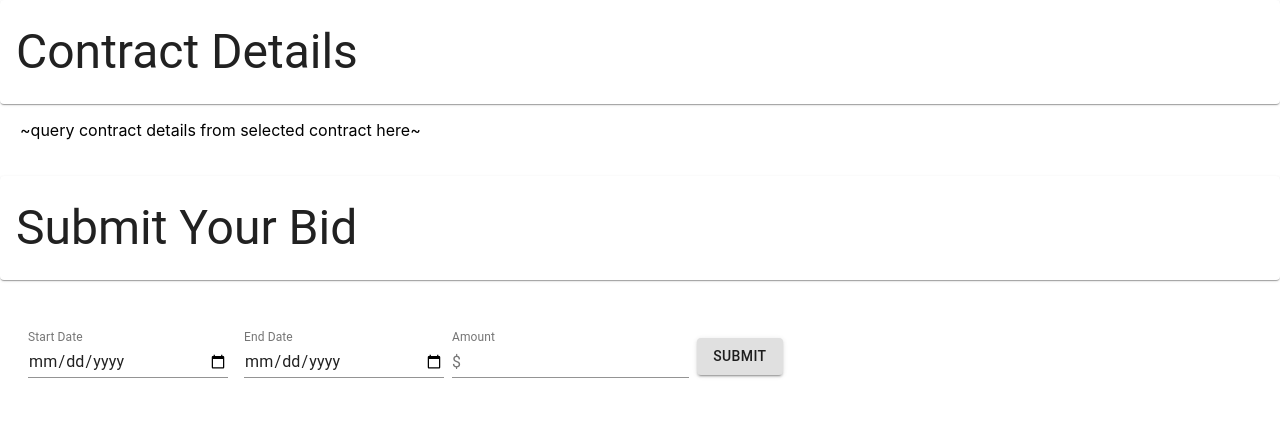
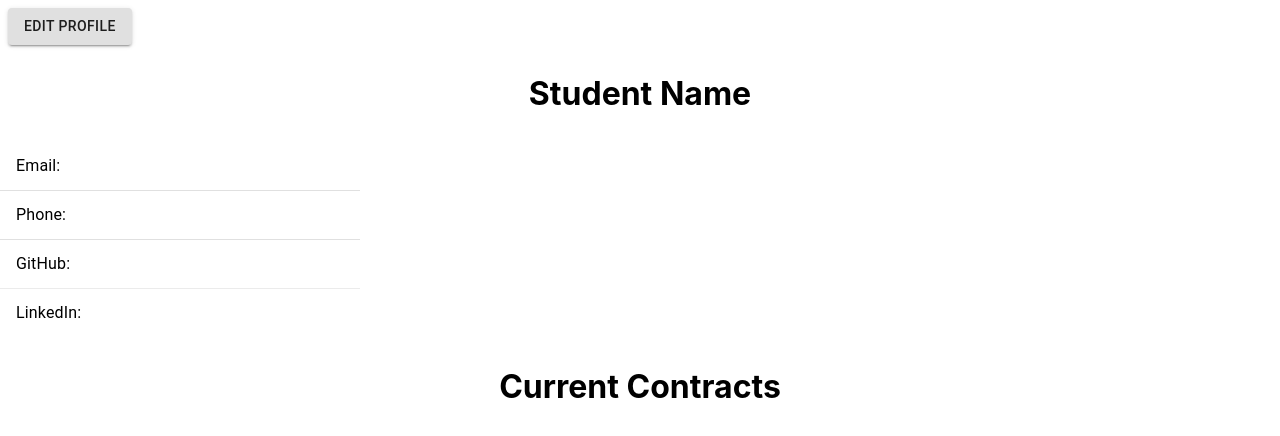
Before and after one commit to meta-434/contract-app, a React (Create React App) app: page / in a window 1280 px wide. Shown: the top 436 px of the page. Built offline with nearby package versions, Linux system fonts and the light colour scheme.

Commit message:
started part of grid in student profile page

```diff
--- a/src/App.js
+++ b/src/App.js
@@ -7,9 +7,9 @@ import StudentContracts from './StudentContracts';
 function App() {
   return (
     <div>
-      {/* <StudentProfile /> */}
+      <StudentProfile />
       {/* <StudentContracts />  */}
-      <StudentBid />
+      {/* <StudentBid /> */}
     </div>
   );
 }
--- a/src/StudentProfile.js
+++ b/src/StudentProfile.js
@@ -8,10 +8,15 @@ import ListItem from '@material-ui/core/ListItem';
 import ListItemText from '@material-ui/core/ListItemText';
 import Divider from '@material-ui/core/Divider';
 
+import Grid from '@material-ui/core/Grid';
+import { flexbox } from '@material-ui/system';
+
+
 // material UI setup
 const useStyles = makeStyles(theme => ({
     button: {
         margin: theme.spacing(1),
+        // justifyContent: 'flex-end',
     },
     input: {
         display: 'none',
@@ -20,6 +25,7 @@ const useStyles = makeStyles(theme => ({
         width: '100%',
         maxWidth: '360px',
         backgroundColor: theme.palette.background.paper,
+        // justifyContent: 'center',
     },
 }));
 
@@ -28,13 +34,16 @@ function StudentProfile(props) {
 
         return (
             <div>
+                <Grid>
+                    <Grid item xs={12} justify="flex-end">
                         {/* Button only Available if logged in */}
                         <Button variant="contained" className={classes.button}>
                             Edit Profile
                         </Button>
+                    </Grid>
 
                     {/* Dummy Data for now ...  */}
-                <h1>Student Name</h1>
+                    <h1 style={{textAlign: 'center'}}>Student Name</h1>
 
                     {/* Material UI list divider */}
                     <List component="nav" className={classes.root}>
@@ -56,7 +65,10 @@ function StudentProfile(props) {
 
                     {/* Contracts list only Available if user is logged in */}
                     {/* Ideally this will be material-UI talbe */}
-                <h1>Current Contracts</h1>
+                    <h1 style={{textAlign: 'center'}}>Current Contracts</h1>
+                </Grid>
+
+
             </div>
         )
 }
```
Lines whose indentation alone changed are shown as unchanged.
